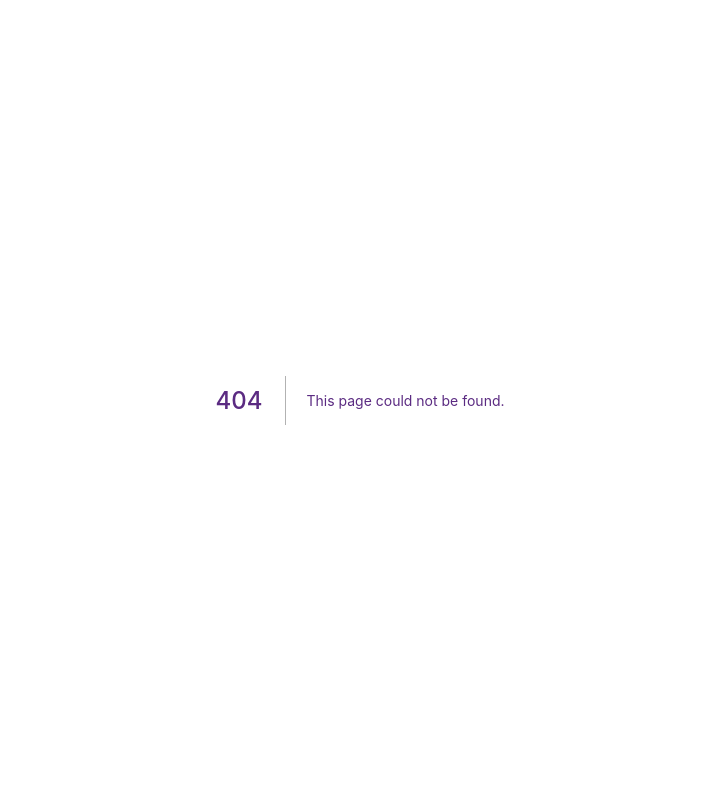
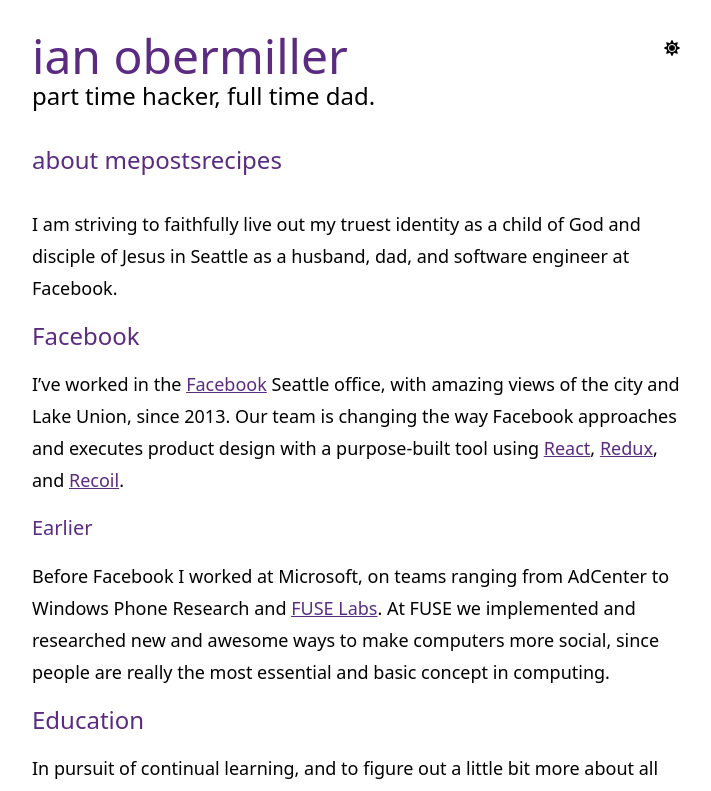
Before and after one commit to ianobermiller/ianobermiller.com, a Next.js app: page / in a window 1280 px wide. Before the commit this address had no page. Shown: the top 791 px of the page, without its empty margins (280-991 px from the left). Built offline with nearby package versions, Linux system fonts and the light colour scheme.

Commit message:
Render first mdx page with next

```diff
--- a/src/templates/Layout.tsx
+++ b/layouts/Layout.tsx
@@ -1,30 +1,36 @@
 import styled from '@emotion/styled';
-import Link from 'gatsby-link';
+import Head from 'next/head';
+import Link from 'next/link';
 import React, {ReactElement, ReactNode} from 'react';
-import {Helmet} from 'react-helmet';
-import './areset.css';
 import ColorSchemePicker from './ColorSchemePicker';
-import './layout.scss';
 
 interface Props {
   children: ReactNode;
   title: string;
 }
 
-export default function Layout({children, title}: Props): ReactElement {
+export default function Layout({
+  children,
+  title,
+}: Props): ReactElement {
   return (
     <Root>
-      <Helmet htmlAttributes={{lang: 'en'}}>
-        <title>{(title ? title + ' \u00AB ' : '') + 'Ian Obermiller'}</title>
+      <Head>
+        <title>
+          {(title ? title + ' \u00AB ' : '') +
+            'Ian Obermiller'}
+        </title>
         <meta
           name="Description"
           content="Personal site of Christian and software engineer Ian Obermiller."
         />
-      </Helmet>
+      </Head>
 
       <Header>
         <h1>
-          <Link to="/">Ian Obermiller</Link>
+          <Link href="/">
+            <a>Ian Obermiller</a>
+          </Link>
         </h1>
         <h2>Part time hacker, full time dad.</h2>
       </Header>
@@ -34,18 +40,24 @@
       <Nav>
         <ul>
           <li>
-            <Link activeClassName="active" to="/">
-              About Me
+            <Link activeClassName="active" href="/">
+              <a>About Me</a>
             </Link>
           </li>
           <li>
-            <Link activeClassName="active" partiallyActive={true} to="/blog">
-              Posts
+            <Link
+              activeClassName="active"
+              partiallyActive={true}
+              href="/blog">
+              <a>Posts</a>
             </Link>
           </li>
           <li>
-            <Link activeClassName="active" partiallyActive={true} to="/recipes">
-              Recipes
+            <Link
+              activeClassName="active"
+              partiallyActive={true}
+              href="/recipes">
+              <a>Recipes</a>
             </Link>
           </li>
         </ul>
@@ -55,7 +67,9 @@
 
       <Footer>
         <p>
-          <a href="mailto:ian@obermillers.com" target="_blank">
+          <a
+            href="mailto:ian@obermillers.com"
+            target="_blank">
             ian@obermillers.com
           </a>
           {' \u00B7 '}
@@ -67,8 +81,8 @@
           </a>
         </p>
         <Disclaimer>
-          Unless otherwise noted, source code on this blog is Licensed under the
-          MIT License.
+          Unless otherwise noted, source code on this blog
+          is Licensed under the MIT License.
         </Disclaimer>
       </Footer>
     </Root>
--- /dev/null
+++ b/next.config.js
@@ -0,0 +1,11 @@
+const withMDX = require('@next/mdx')({
+  extension: /\.mdx?$/,
+  options: {
+    remarkPlugins: [],
+    rehypePlugins: [],
+  },
+});
+
+module.exports = withMDX({
+  pageExtensions: ['js', 'jsx', 'ts', 'tsx', 'md', 'mdx'],
+});
--- a/package.json
+++ b/package.json
@@ -6,8 +6,8 @@
   "dependencies": {
     "@emotion/core": "^10.0.28",
     "@emotion/styled": "^10.0.27",
-    "@mdx-js/mdx": "^1.6.1",
-    "@mdx-js/react": "^1.6.1",
+    "@mdx-js/loader": "^1.6.18",
+    "@next/mdx": "^9.5.3",
     "@types/date-fns": "^2.6.0",
     "@types/node": "^14.0.1",
     "@types/react": "16.9.35",
--- a/pages/_app.tsx
+++ b/pages/_app.tsx
@@ -1,6 +1,6 @@
+import 'layouts/areset.css';
+import 'layouts/layout.scss';
 import type {AppProps} from 'next/app';
-import 'src/templates/areset.css';
-import 'src/templates/layout.scss';
 
 function MyApp({Component, pageProps}: AppProps) {
   return <Component {...pageProps} />;
--- a/pages/_document.tsx
+++ b/pages/_document.tsx
@@ -4,6 +4,21 @@
   Main,
   NextScript,
 } from 'next/document';
+
+// This small snippet runs before the page renders and sets a class on the
+// root element if the stored theme does not match the OS preference.
+// Idea from https://joshwcomeau.com/gatsby/dark-mode/
+const codeToRunOnClient = `
+    (function() {
+      const localValue = localStorage.getItem('color-scheme');
+      const osValue = window.matchMedia('(prefers-color-scheme: dark)').matches
+        ? 'dark'
+        : 'light';
+      if (localValue && localValue !== osValue) {
+        document.documentElement.classList.add(localValue);
+      }
+    })();
+  `;
 
 class MyDocument extends Document {
   static async getInitialProps(ctx) {
@@ -18,6 +33,11 @@
       <Html lang="en">
         <Head />
         <body>
+          <script
+            dangerouslySetInnerHTML={{
+              __html: codeToRunOnClient,
+            }}
+          />
           <Main />
           <NextScript />
         </body>
--- a/src/content/index.mdx
+++ b/pages/index.mdx
@@ -1,6 +1,6 @@
----
-title: About
----
+import Layout from 'layouts/Layout';
+
+<Layout title="About">
 
 I am striving to faithfully live out my truest identity as a child of God and disciple of Jesus in Seattle as a husband, dad, and software engineer at Facebook.
 
@@ -19,3 +19,5 @@
 ## For Fun
 
 Somehow I have the desire to be on the computer when I&#8217;m not working, and then I usually spend a bit too much time reading [HN](https://news.ycombinator.com/) or &#8220;[industry](https://react.statuscode.com/) [happenings](https://javascriptweekly.com/).&#8221; Occasionally, I [write code to share](https://github.com/ianobermiller) or attempt to learn a new programming language. Outside of the digital world, I love [diving into the awesome Word of God](https://my.bible.com/users/ianobermiller/highlights), building LEGO and playing games with my four kids (Love Letters, Otrio, Voltage, Katan, Untitled Good Game), and eating froyo while watching movies with my inspiring wife.
+
+</Layout>
```
Also changed, not shown: layouts/ColorSchemePicker.tsx (renamed from src/templates/ColorSchemePicker.tsx), layouts/areset.css (renamed from src/templates/areset.css), layouts/layout.scss (renamed from src/templates/layout.scss), 2 other files (tests, documents, lock files or other folders).
